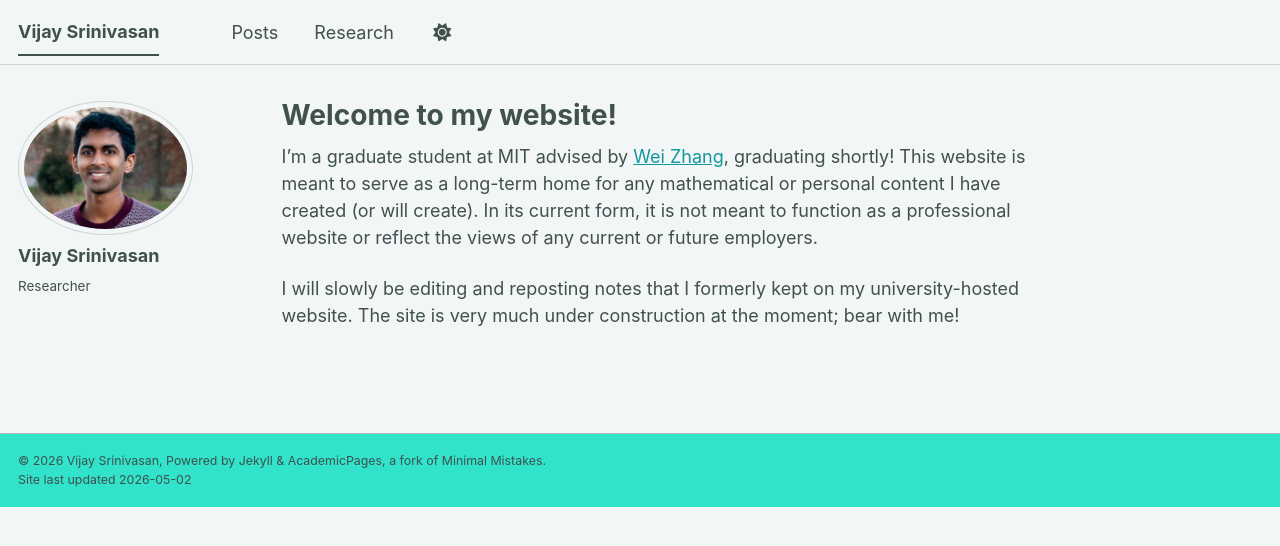
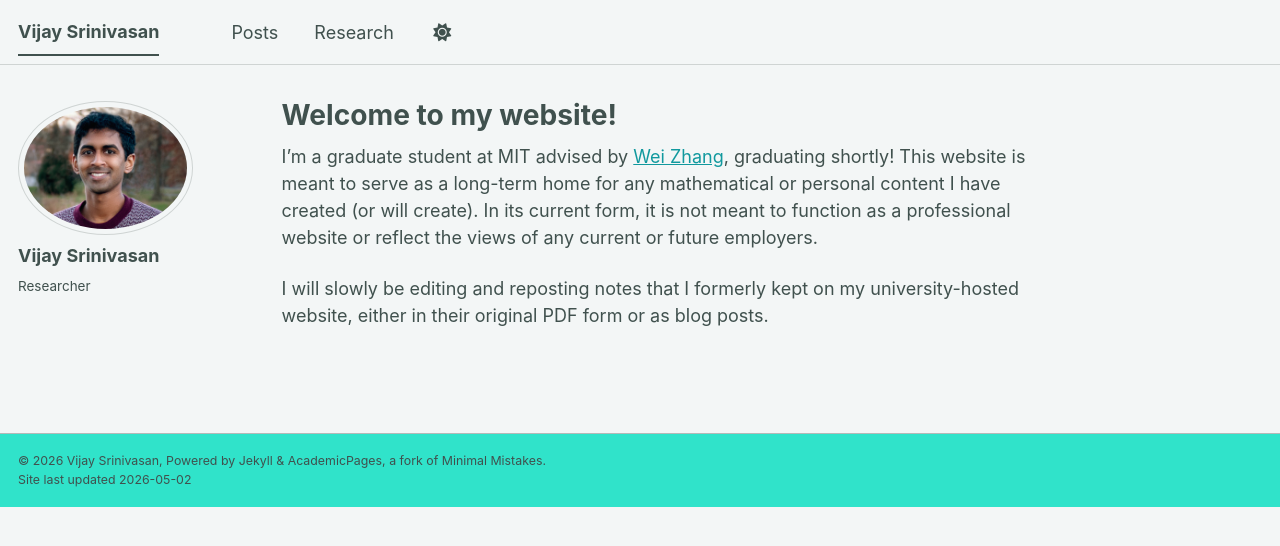
Before and after one commit to vr-srinivasan/vr-srinivasan.github.io, a Jekyll site: the page built from _pages/about.md, in a window 1280 px wide. Shown: the top 546 px of the page. Built offline with Jekyll 4.4.1, drawn with Linux system fonts in a browser that asks for light colours; a script bundle is joined from its source files by our own code; library files that are not in the unit come from our copies.

Commit message:
minor change to homepage

```diff
--- a/_pages/about.md
+++ b/_pages/about.md
@@ -9,4 +9,4 @@ redirect_from:
 
 I’m a graduate student at MIT advised by [Wei Zhang](https://math.mit.edu/directory/profile.html?pid=1998), graduating shortly! This website is meant to serve as a long-term home for any mathematical or personal content I have created (or will create). In its current form, it is not meant to function as a professional website or reflect the views of any current or future employers.
 
-I will slowly be editing and reposting notes that I formerly kept on my university-hosted website. The site is very much under construction at the moment; bear with me!
+I will slowly be editing and reposting notes that I formerly kept on my university-hosted website, either in their original PDF form or as blog posts.
```
